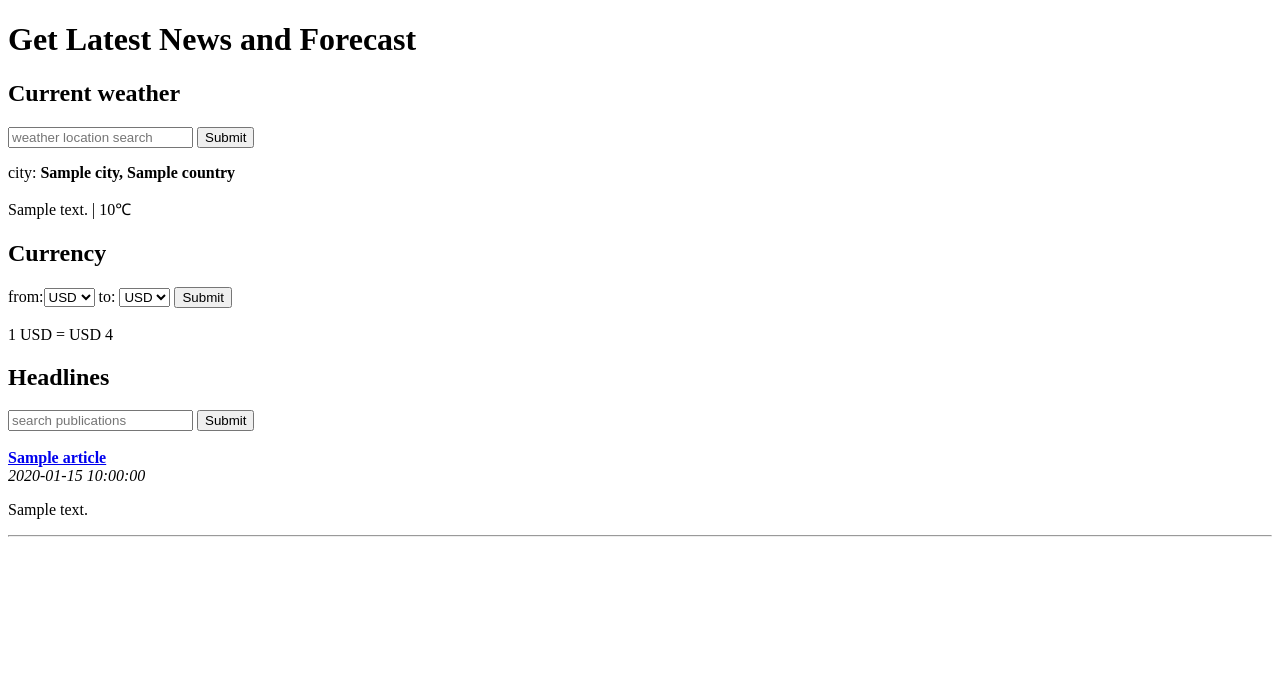
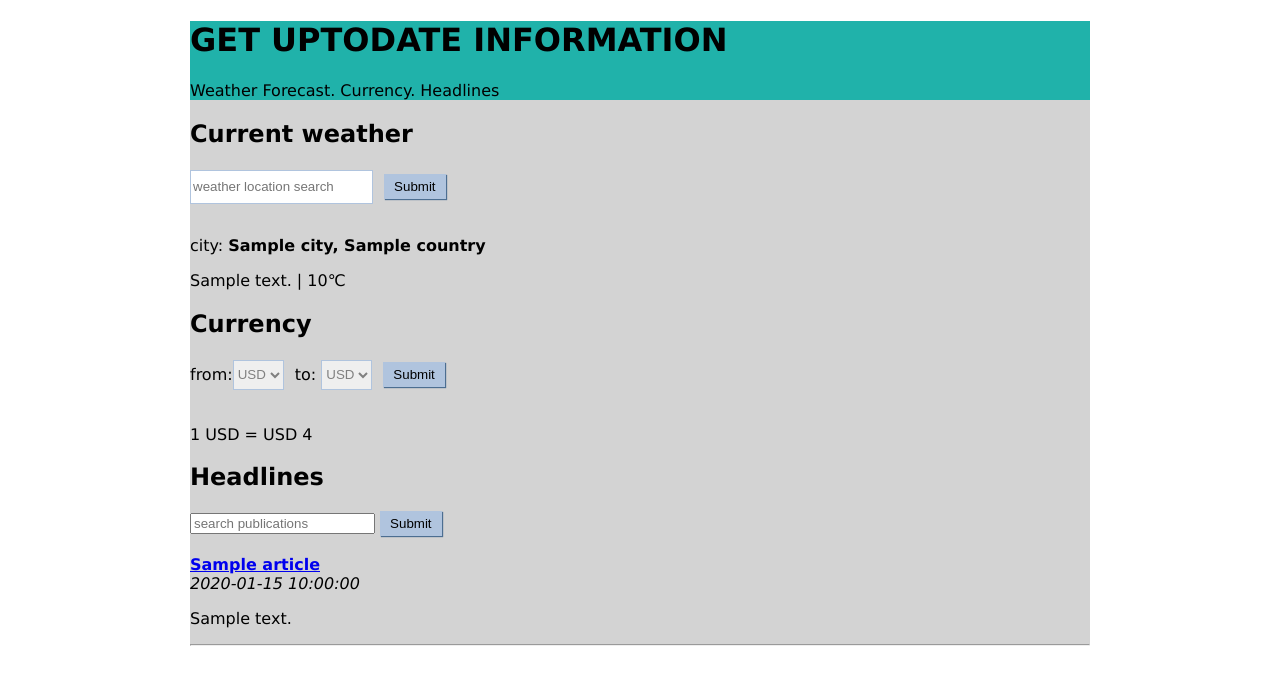
Before and after one commit to kashkama/rss_flask, a Flask app: template app/templates/home.html in a window 1280 px wide. Shown: the top 685 px of the page. Run offline with Flask 2, Linux system fonts and the light colour scheme; the template is opened without the code that fills it: most values are stand-ins (such as "Sample title", 1, 10 or a date in 2020); parts of the project's set-up code (start-up, migrations or seed data) failed here and were passed over.

Commit message:
adding css

```diff
--- /dev/null
+++ b/app/static/css/home.css
@@ -0,0 +1,43 @@
+html {
+    font-family: 'Lucida Sans', 'Lucida Sans Regular', 'Lucida Grande', 'Lucida Sans Unicode', Geneva, Verdana, sans-serif;
+    background: white;
+}
+
+body {
+    background: lightgray;
+    max-width: 900px;
+    margin: 0 auto;
+}
+
+#header {
+    padding-top: 5;
+    background: lightseagreen;
+}
+
+#inner-header {
+    padding-left: 10
+}
+
+#main {
+    padding-left: 10;
+}
+
+input[type="text"], select {
+    color: gray;
+    border: 1px solid lightsteelblue;
+    height: 30px;
+    line-height: 15px;
+    margin: 2px 6px 16px 0px
+}
+
+input[type="submit"] {
+    padding: 5px 10px 5px 10px;
+    color: black;
+    background: lightsteelblue;
+    border: none;
+    box-shadow: 1px 1px 1px #4C6E91
+}
+
+input[type="submit"] :hover {
+    background: steelblue;
+}
--- a/app/templates/home.html
+++ b/app/templates/home.html
@@ -5,9 +5,16 @@
     <meta name="viewport" content="width=device-width, initial-scale=1.0">
     <meta http-equiv="X-UA-Compatible" content="ie=edge">
     <title>RSS</title>
+    <link rel="stylesheet" href="{{url_for('static', filename='css/home.css')}}">
 </head>
 <body>
-    <h1>Get Latest News and Forecast</h1>
+    <div id="header">
+        <div id="inner-header">
+            <h1>GET UPTODATE INFORMATION</h1>
+            <p>Weather Forecast. Currency. Headlines</p>
+        </div>
+    </div>
+    <div id="main">
         <h2>Current weather</h2>
         <form action="">
             <input type="text" name="city" placeholder="weather location search">
@@ -46,5 +53,6 @@
             <p>{{article.summary}}</p>
             <hr>
         {% endfor %}
+    </div>
 </body>
 </html>
```
Lines whose indentation alone changed are shown as unchanged.
